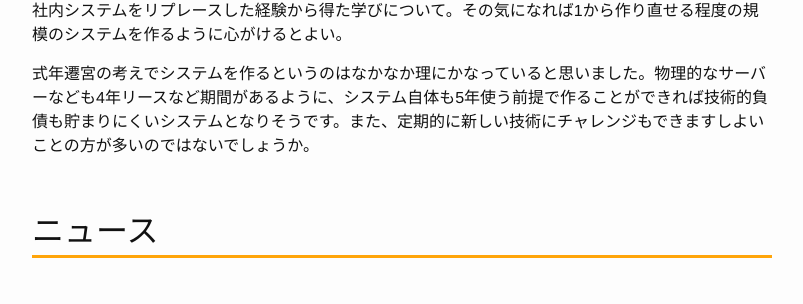
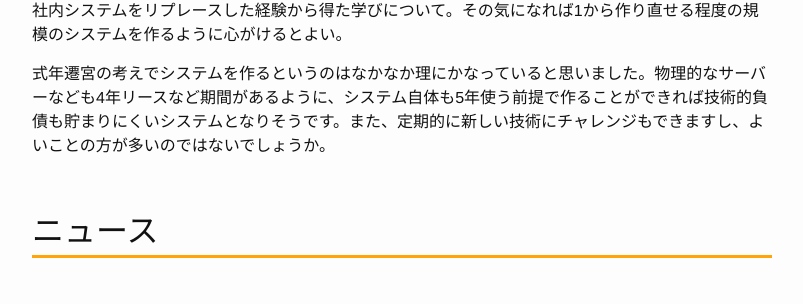
Before and after one commit to Gather-Tech/Gather-Tech.github.io, a Jekyll site: the page built from _posts/2018/2018-03-05-Gather88.md, in a window 1280 px wide and 900 px high, scrolled down 1066 px. Shown: the part 195-499 px from the top of the window, without its empty margins (238-1041 px from the left). Built offline with Jekyll 4.4.1, drawn with Linux system fonts in a browser that asks for light colours.

Commit message:
fix typo

```diff
--- a/_posts/2018/2018-03-05-Gather88.md
+++ b/_posts/2018/2018-03-05-Gather88.md
@@ -28,7 +28,7 @@ categories: news
 
 社内システムをリプレースした経験から得た学びについて。その気になれば1から作り直せる程度の規模のシステムを作るように心がけるとよい。
 
-式年遷宮の考えでシステムを作るというのはなかなか理にかなっていると思いました。物理的なサーバーなども4年リースなど期間があるように、システム自体も5年使う前提で作ることができれば技術的負債も貯まりにくいシステムとなりそうです。また、定期的に新しい技術にチャレンジもできますしよいことの方が多いのではないでしょうか。
+式年遷宮の考えでシステムを作るというのはなかなか理にかなっていると思いました。物理的なサーバーなども4年リースなど期間があるように、システム自体も5年使う前提で作ることができれば技術的負債も貯まりにくいシステムとなりそうです。また、定期的に新しい技術にチャレンジもできますし、よいことの方が多いのではないでしょうか。
 
 ## ニュース
 
```
